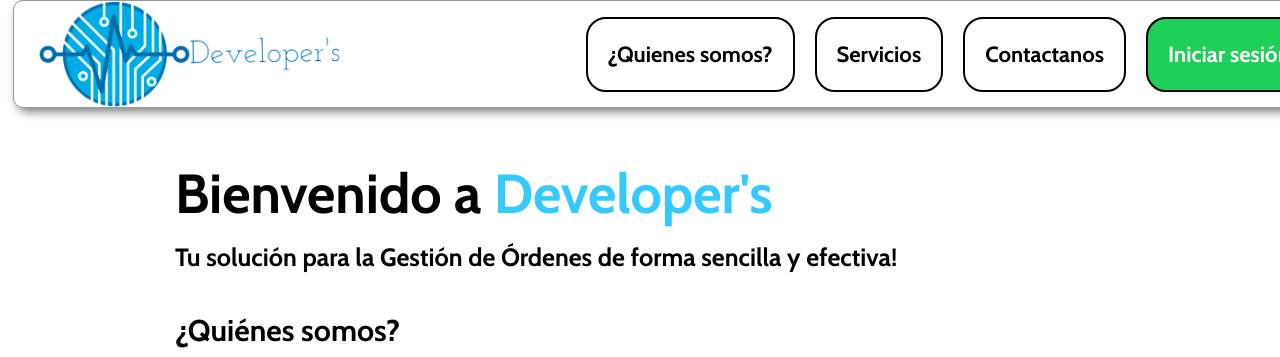
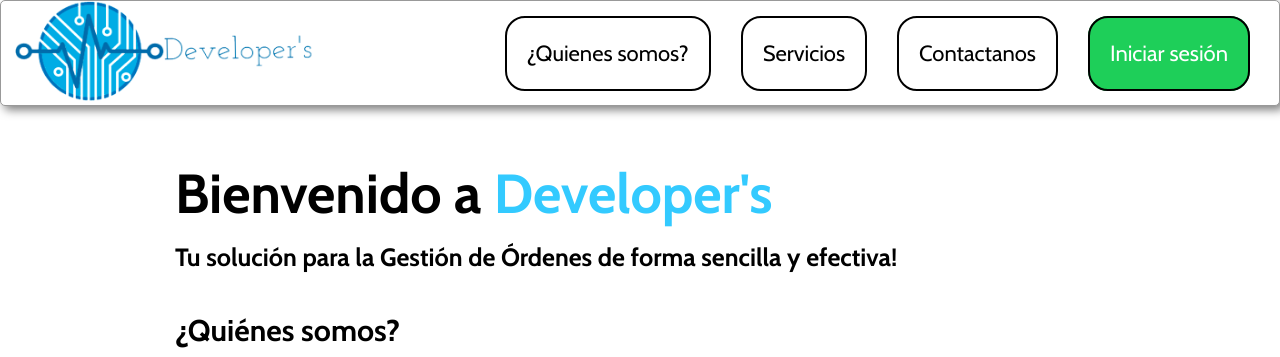
Before and after one commit to RauloCR/SENA-Develepers-Project, a PHP site: page / in a window 1280 px wide. Shown: the top 357 px of the page. Run offline with PHP 8.4, Linux system fonts and the light colour scheme; some libraries are stand-ins or nearby versions.

Commit message:
Menu Encabezado Responsive

```diff
--- a/Index.html
+++ b/Index.html
@@ -12,20 +12,25 @@
 </head>
 
 <body>
-
+    <!-- MENU ENCABEZADO -->
+    <div class="header-container">
         <header id="inicio">
-        <div class="header-container">
+                <div>
                     <img class="imgLogo" src="images/LogoHorizontal.png" alt="Texto alternativo">
-            <nav>
+                </div>
+                <nav id="nav">
                     <ul>
-                    <li><a href="#quienes-somos">¿Quienes somos?</a></li>
-                    <li><a href="#servicios">Servicios</a></li>
-                    <li><a href="#contactanos">Contactanos</a></li>
-                    <li><a id="Iniciar-seccion" href="./LogCreate/LoginC.html">Iniciar sesión</a></li>
+                        <li><a href="#quienes-somos" onclick="seleccionar()">¿Quienes somos?</a></li>
+                        <li><a href="#servicios" onclick="seleccionar()">Servicios</a></li>
+                        <li><a href="#contactanos" onclick="seleccionar()">Contactanos</a></li>
+                        <li><a id="Iniciar-seccion" href="./LogCreate/LoginC.html" onclick="seleccionar()">Iniciar sesión</a></li>
                     </ul>
                 </nav>
+                <div class="nav-responsive" onclick="mostrarOcultarMenu()">
+                    <i class="fa-solid fa-bars"></i>
                 </div>
         </header>
+    </div>
 
     <!-- SECCION QUIENES SOMOS -->
 
@@ -203,5 +208,6 @@
             </div>
         </div>
     </footer>
+    <script src="/ScriptPP.js"></script>
 </body>
 </html>
--- a/LogCreate/LogingJS/JavaScript.js
+++ b/LogCreate/LogingJS/JavaScript.js
@@ -1,12 +1,12 @@
-//Función para mostrar/ocultar contraseña
-
 const forms = document.querySelector(".forms"),
     pwShowHide = document.querySelectorAll(".eye-icon"),
     Links = document.querySelectorAll(".links");
 
+//Función para mostrar/ocultar contraseña
+
 pwShowHide.forEach(eyeIcon => {
     eyeIcon.addEventListener("click",() =>{
-        let pwShowHide = eyeIcon.parentElement.parentElement.querySelectorAll(".password");
+        let pwShowHide = eyeIcon.parentElement.querySelectorAll(".password");
         pwShowHide.forEach(password => {
             if(password.type === "password"){
                 password.type = "text";
--- /dev/null
+++ b/ScriptPP.js
@@ -0,0 +1,16 @@
+let menuVisible = false;
+//Función que oculta o muestra el menu
+function mostrarOcultarMenu(){
+    if(menuVisible){
+        document.getElementById("nav").classList="";
+        menuVisible = false;
+   }else{
+    document.getElementById("nav").classList="responsive"
+    menuVisible = true;
+   }
+}
+function seleccionar(){
+    //oculto el menu una vez que selecciono una opcion
+    document.getElementById("nav").classList = "";
+    menuVisible = false;
+}
--- a/Style.css
+++ b/Style.css
@@ -8,59 +8,115 @@
     font-family: 'cabin', sans-serif;
 }
 
+/* Permite deslizar cuando se hace click en los botones del menu*/
+
+html {
+    scroll-behavior: smooth;
+}
+
 /* Estilos para el H E A D E R */
 
-header {
-    padding-left: 1%;
+.header-container {
     background-color: #fff;
+    border: 0.5px solid #999;
+    border-radius: 5px;
+    color: #000;
+    box-shadow: 4px 4px 10px rgba(0, 0, 0, 0.5);
     position: fixed;
-    z-index: 100;
+    width: 100%;
+    top: 0;
+    left: 0;
+    z-index: 99;
 }
 
-.header-container{
-    border: 0.5px solid #999;
-    border-radius: 10px;
-    background-color: #fff;
-    color: #000;
-    width: 1320px;
+.header-container header {
+    max-width: 1250px;
+    margin: auto;
     display: flex;
     justify-content: space-between;
     align-items: center;
-    box-shadow: 4px 4px 10px rgba(0, 0, 0, 0.5);
 }
 
-.header-container img{
-    padding-left: 25px;
-    width: 25%;
-    height: 100%;
+.header-container header .imgLogo{
+    width: 300px;
+    height: 100px;
 }
 
-.header-container nav ul {
+.header-container header ul {
     display: flex;
+    list-style: none;
 }
 
-.header-container ul {
-    list-style-type: none;
-    padding: 0;
-}
-
-.header-container li {
-    margin-right: 20px;
-}
-
-.header-container li a {
+.header-container header ul li a{
+    text-align: none;
+    margin: 0px 15px;
+    transition: 0.5s;
     text-decoration: none;
     font-size: 22px;
-    font-weight: bold;
     color: #000;
-    padding: 22px 20px;
     border: 2px solid #000;
     border-radius: 20px;
+    padding: 22px 20px;
 }
 
 .header-container li a:hover {
     color: #33CAFF;
     border-color: #33CAFF;
+}
+
+.nav-responsive {
+    background-color: #33CAFF;
+    font-size: 25px;
+    color: black;
+    padding: 5px 10px;
+    margin: 0px 10px;
+    border-radius: 5px;
+    cursor: pointer;
+    display: none;
+}
+
+/* SECCIÓN MENU ENCABEZADO R E S P O N S I V E */
+@media screen and (max-width:1080px) {
+    nav{
+        display: none;
+    }
+
+    .nav-responsive {
+        display: block;
+    }
+
+    nav.responsive {
+        display: block;
+        position: absolute;
+        right: 0;
+        top: 75px;
+        background-color: #33CAFF;
+        width: 300px;
+    }
+
+    nav.responsive ul {
+        display: block !important;
+    }
+
+    nav.responsive ul li{
+        border-bottom: 1px solid #fff;
+        padding: 10px 0;
+    }
+
+    nav.responsive ul li a {
+        text-align: none;
+        margin: 0px 15px;
+        transition: 0.5s;
+        text-decoration: none;
+        font-size: 22px;
+        color: #fff;
+        border: none;
+    }
+
+    nav.responsive ul li #Iniciar-seccion {
+        background-color: transparent;
+        color: #000;
+    }
 }
 
     /*Botón inicio sesión*/
```
Lines whose indentation alone changed are shown as unchanged.
